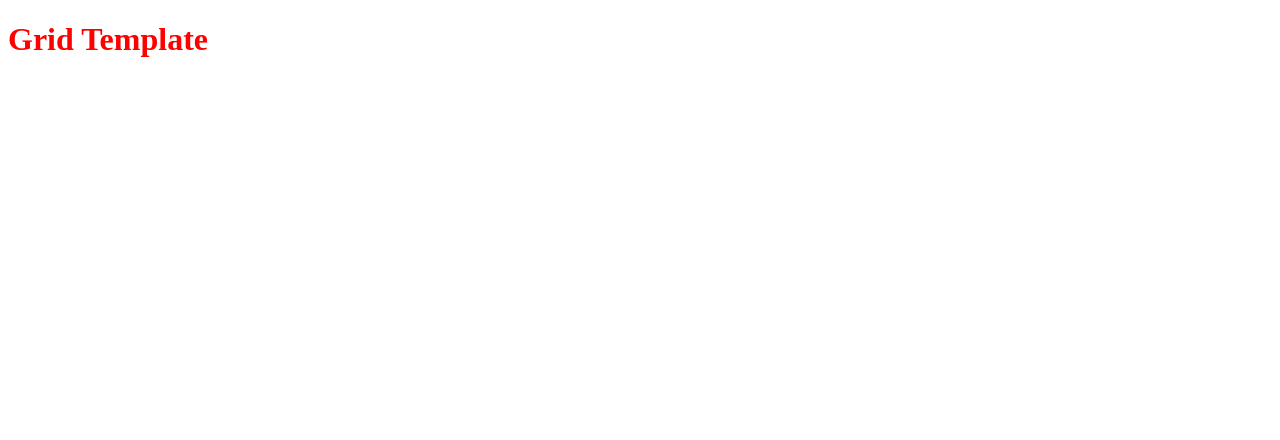
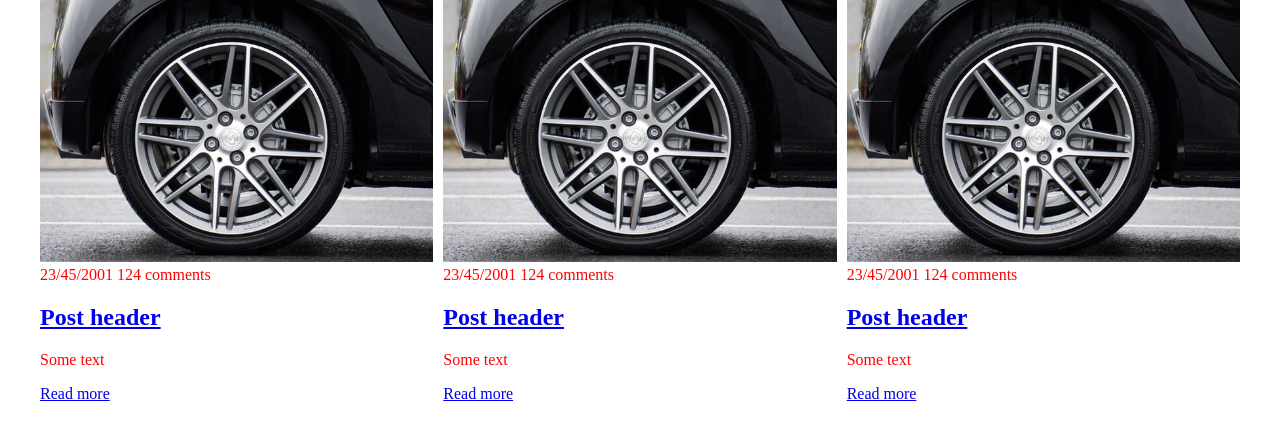
Before and after one commit to maksim-korzhov/grid_flatsome, a website built with webpack: page src/index.html in a window 1280 px wide. Built offline with nearby package versions, Linux system fonts and the light colour scheme.

Commit message:
Add basic markup

```diff
--- a/src/index.html
+++ b/src/index.html
@@ -8,6 +8,80 @@
 
 </head>
 <body>
-    <h1>Grid Template</h1>
+
+    <div class="body-inner">
+        <header>
+
+        </header>
+        <section>
+            <div class="container grid">
+
+                <div class="post-item">
+                    <div class="post-item-wrap">
+                        <div class="post-image">
+                            <a href="#">
+                                <img src="./static/img/11.jpg" alt="">
+                            </a>
+                        </div>
+                        <div class="post-description">
+                            23/45/2001
+                            124 comments
+                            <h2>
+                                <a href="#">Post header</a>
+                            </h2>
+                            <div>
+                                <p>Some text</p>
+                            </div>
+                            <a href="#">Read more</a>
+                        </div>
+                    </div>
+                </div>
+
+                <div class="post-item">
+                    <div class="post-item-wrap">
+                        <div class="post-image">
+                            <a href="#">
+                                <img src="./static/img/11.jpg" alt="">
+                            </a>
+                        </div>
+                        <div class="post-description">
+                            23/45/2001
+                            124 comments
+                            <h2>
+                                <a href="#">Post header</a>
+                            </h2>
+                            <div>
+                                <p>Some text</p>
+                            </div>
+                            <a href="#">Read more</a>
+                        </div>
+                    </div>
+                </div>
+
+                <div class="post-item">
+                    <div class="post-item-wrap">
+                        <div class="post-image">
+                            <a href="#">
+                                <img src="./static/img/11.jpg" alt="">
+                            </a>
+                        </div>
+                        <div class="post-description">
+                            23/45/2001
+                            124 comments
+                            <h2>
+                                <a href="#">Post header</a>
+                            </h2>
+                            <div>
+                                <p>Some text</p>
+                            </div>
+                            <a href="#">Read more</a>
+                        </div>
+                    </div>
+                </div>
+
+            </div>
+        </section>
+    </div>
+
 </body>
 </html>
--- a/src/scss/main.scss
+++ b/src/scss/main.scss
@@ -2,4 +2,31 @@ $body-color: red;
 
 body {
   color: $body-color;
+  margin: 0;
+  padding: 0;
 }
+
+.container {
+  margin: 0 auto;
+  max-width: 1200px;
+  width: 100%;
+}
+
+.grid {
+  display: grid;
+  grid-template-columns: repeat(3, 1fr);
+  grid-gap: 10px;
+}
+
+.post-item {
+}
+
+.post-image {
+  a {
+    display: block;
+  }
+
+  img {
+    max-width: 100%;
+  }
+}
--- a/webpack.config.js
+++ b/webpack.config.js
@@ -4,6 +4,10 @@ const { CleanWebpackPlugin } = require('clean-webpack-plugin');
 const MiniCssExtractPlugin = require('mini-css-extract-plugin');
 
 const devMode = process.env && process.env.NODE_ENV !== 'production';
+
+// TODO:
+// 1. Move images to the dist folder on compile
+// 2. Add fonts and also move them to the dist folder
 
 module.exports = {
     mode: devMode ? 'development' : 'production',
@@ -47,10 +51,11 @@ module.exports = {
     ],
     devtool: 'inline-source-map',
     devServer: {
-        contentBase: path.join(__dirname, 'dist'),
+        contentBase: path.join(__dirname, 'src'),
         compress: true,
         publicPath: '/',
         port: 9000,
-        hot: true
+        hot: true,
+        watchContentBase: true,
     }
 };
```
Also changed, not shown: src/static/img/11.jpg (added), src/static/img/12.jpg (added).
